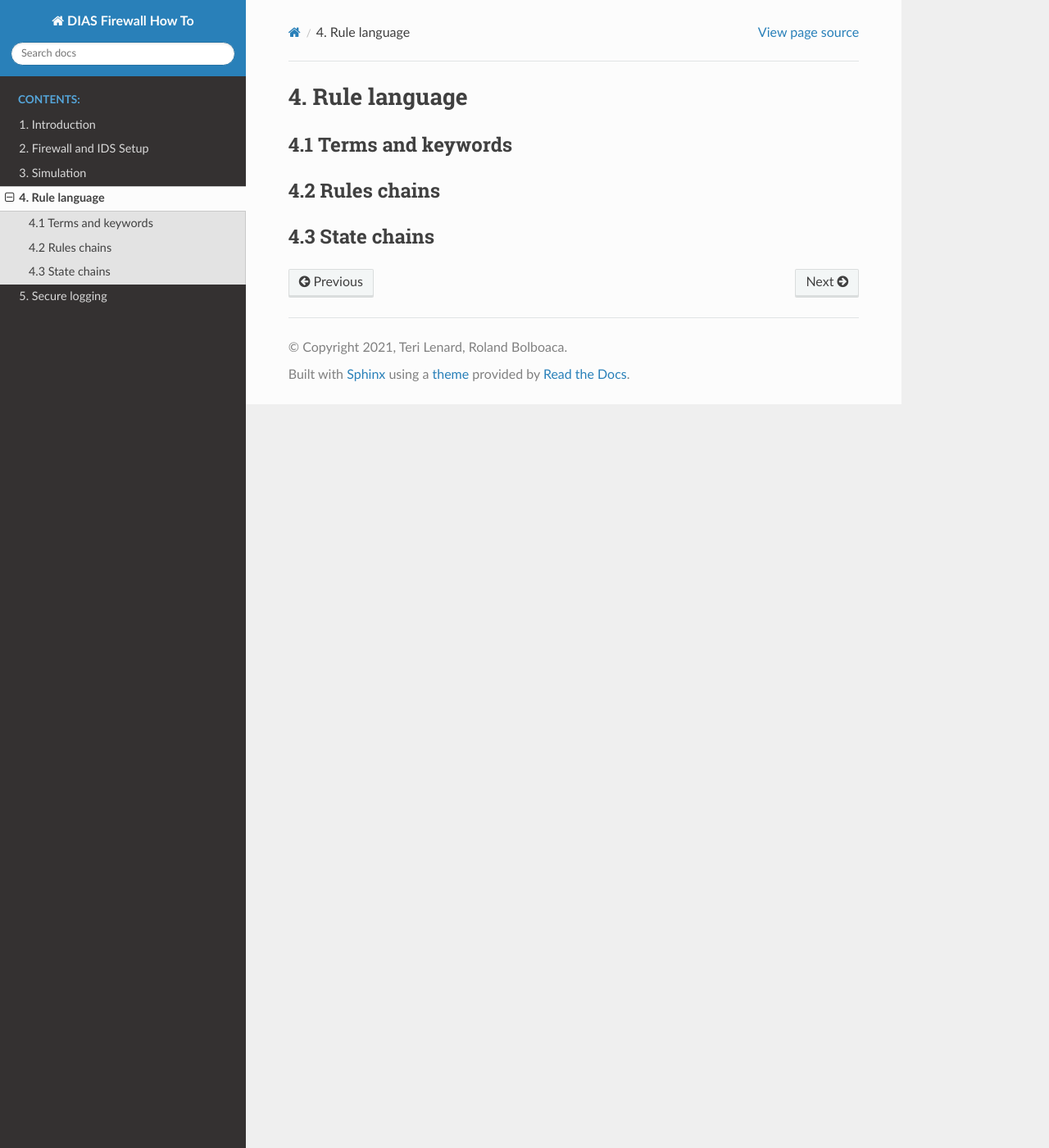
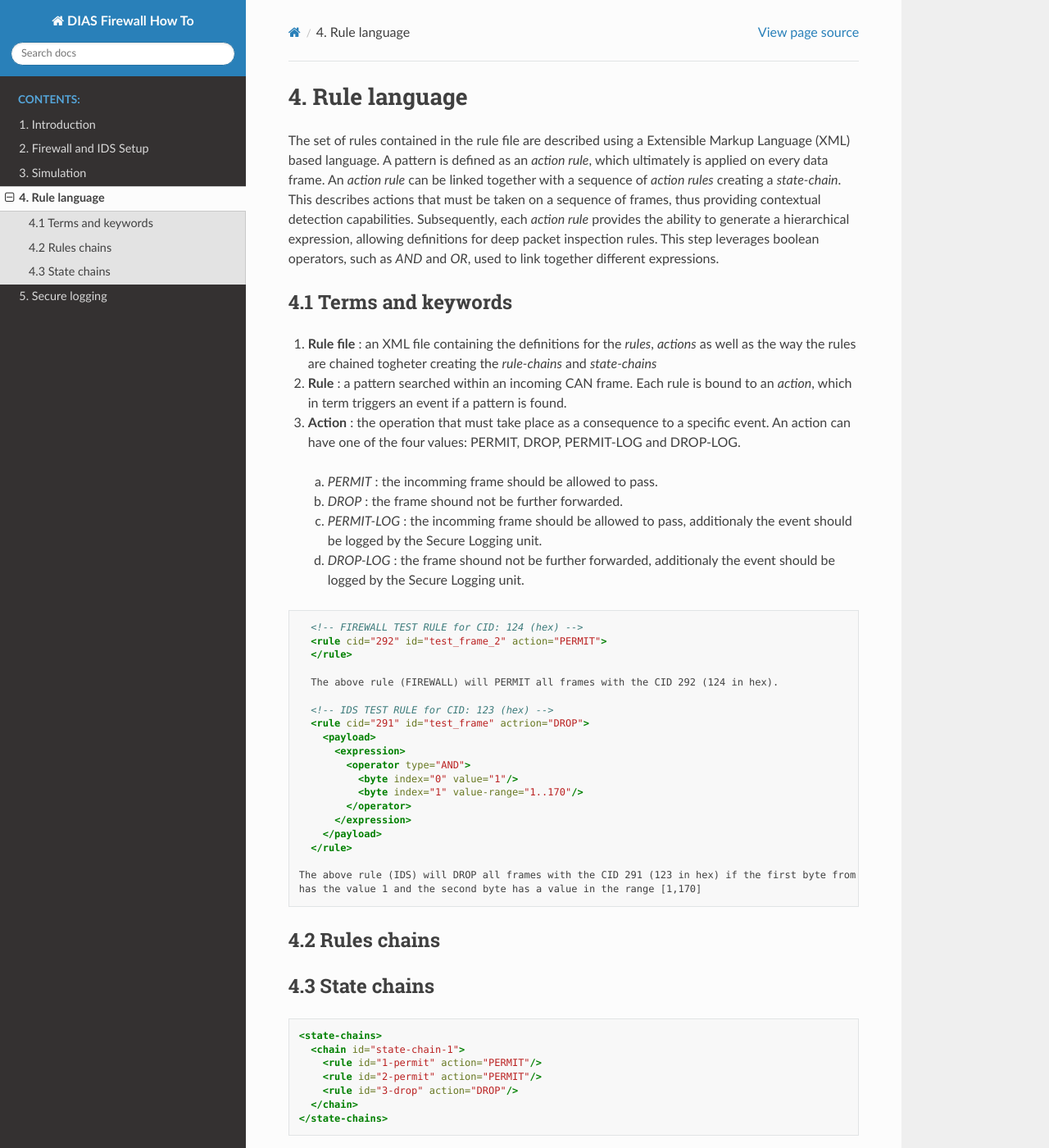
Before and after one commit to terilenard/dias-kuksa-firewall-doc, a Sphinx documentation site: the page built from source/rules.rst, in a window 1280 px wide and 1400 px high. Shown: the whole window at 82% size. Built offline with Sphinx 7.4.7 and the Read the Docs theme 2.0.0, drawn with Linux system fonts in a browser that asks for light colours.

Commit message:
Update rules.rst

```diff
--- a/source/rules.rst
+++ b/source/rules.rst
@@ -1,11 +1,59 @@
 4. Rule language
 ================
+
+The set of rules contained in the rule file are described using a Extensible Markup Language (XML) based language.
+A pattern is defined as an *action rule*, which ultimately is applied on every data frame. An *action rule* can be linked together with a sequence of *action rules* creating a *state-chain*. This describes actions that must be taken on a sequence of frames, thus providing contextual detection capabilities. Subsequently, each *action rule* provides the ability to generate a hierarchical expression, allowing definitions for deep packet inspection rules. This step leverages boolean operators, such as *AND* and *OR*, used to link together different expressions.
 
 4.1 Terms and keywords
 ----------------------
 
+1. **Rule file** : an XML file containing the definitions for the *rules*, *actions* as well as the way the rules are chained togheter creating the *rule-chains* and *state-chains*
+2. **Rule** : a pattern searched within an incoming CAN frame. Each rule is bound to an *action*, which in term triggers an event if a pattern is found.
+3. **Action** : the operation that must take place as a consequence to a specific event. An action can have one of the four values: PERMIT, DROP, PERMIT-LOG and DROP-LOG.
+ a. *PERMIT* : the incomming frame should be allowed to pass.
+ b. *DROP* : the frame shound not be further forwarded.
+ c. *PERMIT-LOG* :  the incomming frame should be allowed to pass, additionaly the event should be logged by the Secure Logging unit.
+ d. *DROP-LOG* : the frame shound not be further forwarded, additionaly the event should be logged by the Secure Logging unit.
+
+
+.. code-block:: XML
+
+    <!-- FIREWALL TEST RULE for CID: 124 (hex) -->
+    <rule cid="292" id="test_frame_2" action="PERMIT">
+    </rule>
+
+    The above rule (FIREWALL) will PERMIT all frames with the CID 292 (124 in hex).
+
+    <!-- IDS TEST RULE for CID: 123 (hex) -->
+    <rule cid="291" id="test_frame" actrion="DROP">
+      <payload>
+        <expression>
+          <operator type="AND">
+            <byte index="0" value="1"/>
+            <byte index="1" value-range="1..170"/>
+          </operator>
+        </expression>
+      </payload>
+    </rule>
+
+  The above rule (IDS) will DROP all frames with the CID 291 (123 in hex) if the first byte from the payload
+  has the value 1 and the second byte has a value in the range [1,170]
+
+
 4.2 Rules chains
 ----------------
 
+
+
 4.3 State chains
 ----------------
+
+.. code-block:: XML
+
+  <state-chains>
+    <chain id="state-chain-1">
+      <rule id="1-permit" action="PERMIT"/>
+      <rule id="2-permit" action="PERMIT"/>
+      <rule id="3-drop" action="DROP"/>
+    </chain>
+  </state-chains>
```
